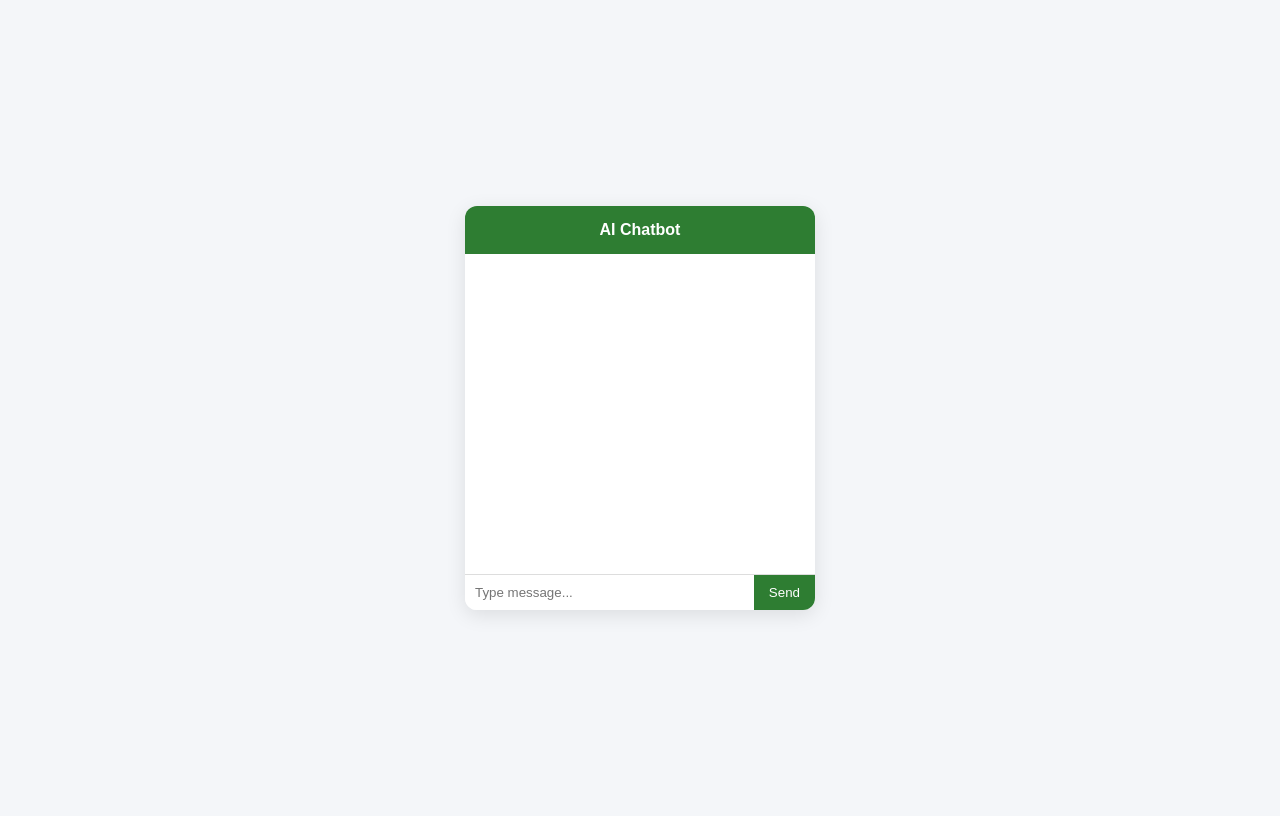
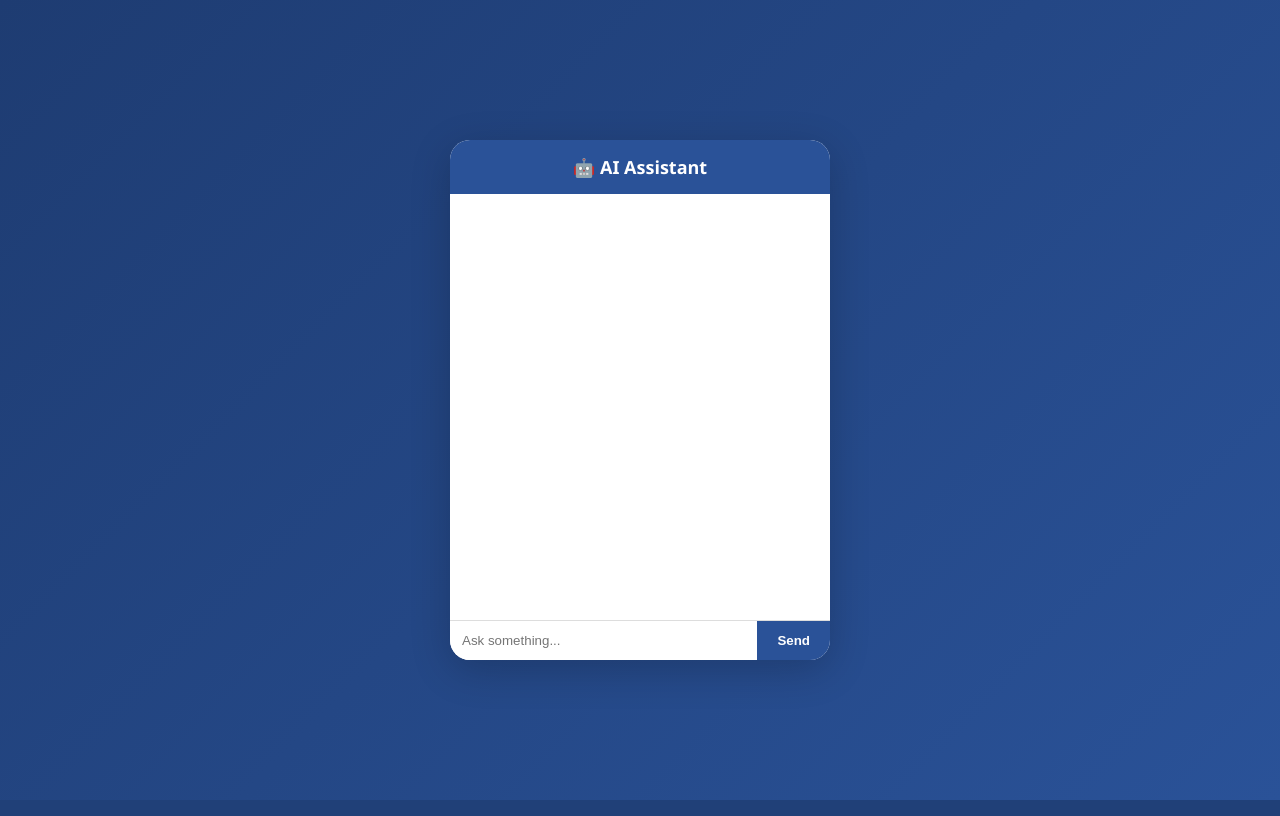
Before and after one commit to Khushi16112002/ai-chatbot-project, a Flask app: page / in a window 1280 px wide. Run offline with Flask 3, Linux system fonts and the light colour scheme.

Commit message:
Update index.html

```diff
--- a/templates/index.html
+++ b/templates/index.html
@@ -1,50 +1,62 @@
 <!DOCTYPE html>
 <html>
 <head>
-<title>AI Chatbot</title>
+<title>AI Assistant</title>
 
 <style>
 body {
-  font-family: Arial;
-  background: #f4f6f9;
+  margin: 0;
+  font-family: 'Segoe UI', sans-serif;
+  background: linear-gradient(135deg, #1e3c72, #2a5298);
+  height: 100vh;
   display: flex;
   justify-content: center;
   align-items: center;
-  height: 100vh;
 }
 
 .chat-container {
-  width: 350px;
+  width: 380px;
+  height: 520px;
   background: white;
-  border-radius: 12px;
-  box-shadow: 0 5px 20px rgba(0,0,0,0.1);
+  border-radius: 20px;
+  display: flex;
+  flex-direction: column;
+  box-shadow: 0 10px 40px rgba(0,0,0,0.2);
   overflow: hidden;
 }
 
 .chat-header {
-  background: #2e7d32;
+  background: #2a5298;
   color: white;
   padding: 15px;
   text-align: center;
+  font-size: 18px;
   font-weight: bold;
 }
 
 .chat-box {
-  height: 300px;
+  flex: 1;
+  padding: 15px;
   overflow-y: auto;
-  padding: 10px;
+}
+
+.message {
+  margin: 10px 0;
+  padding: 10px 14px;
+  border-radius: 15px;
+  max-width: 75%;
 }
 
 .user {
+  background: #2a5298;
+  color: white;
+  margin-left: auto;
   text-align: right;
-  margin: 8px 0;
-  color: blue;
 }
 
 .bot {
-  text-align: left;
-  margin: 8px 0;
-  color: green;
+  background: #f1f1f1;
+  color: #333;
 }
 
 .chat-input {
@@ -54,16 +66,22 @@ body {
 
 .chat-input input {
   flex: 1;
-  padding: 10px;
+  padding: 12px;
   border: none;
+  outline: none;
 }
 
 .chat-input button {
-  background: #2e7d32;
+  background: #2a5298;
   color: white;
   border: none;
-  padding: 10px 15px;
+  padding: 0 20px;
   cursor: pointer;
+  font-weight: bold;
+}
+
+.chat-input button:hover {
+  background: #1e3c72;
 }
 </style>
 </head>
@@ -71,12 +89,12 @@ body {
 <body>
 
 <div class="chat-container">
-  <div class="chat-header">AI Chatbot</div>
+  <div class="chat-header">🤖 AI Assistant</div>
 
   <div id="chatbox" class="chat-box"></div>
 
   <div class="chat-input">
-    <input type="text" id="userInput" placeholder="Type message...">
+    <input type="text" id="userInput" placeholder="Ask something...">
     <button onclick="sendMessage()">Send</button>
   </div>
 </div>
@@ -85,6 +103,11 @@ body {
 function sendMessage() {
   var userText = document.getElementById("userInput").value;
 
+  if(userText.trim() === "") return;
+
+  document.getElementById("chatbox").innerHTML +=
+  "<div class='message user'>" + userText + "</div>";
+
   fetch("/get", {
     method: "POST",
     body: new URLSearchParams({"msg": userText})
@@ -92,8 +115,10 @@ function sendMessage() {
   .then(response => response.text())
   .then(data => {
     document.getElementById("chatbox").innerHTML +=
-    "<div class='user'>You: " + userText + "</div>" +
-    "<div class='bot'>Bot: " + data + "</div>";
+    "<div class='message bot'>" + data + "</div>";
+
+    document.getElementById("chatbox").scrollTop =
+    document.getElementById("chatbox").scrollHeight;
   });
 
   document.getElementById("userInput").value = "";
```
